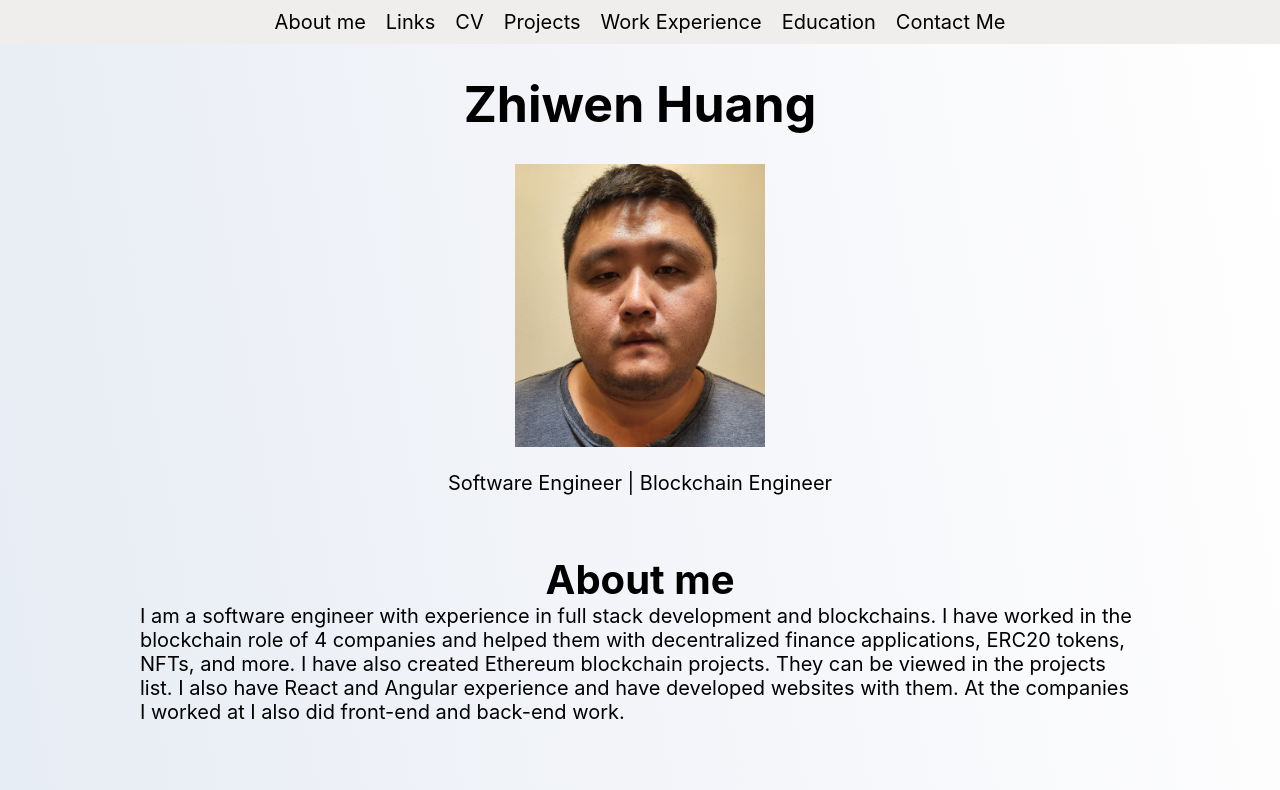
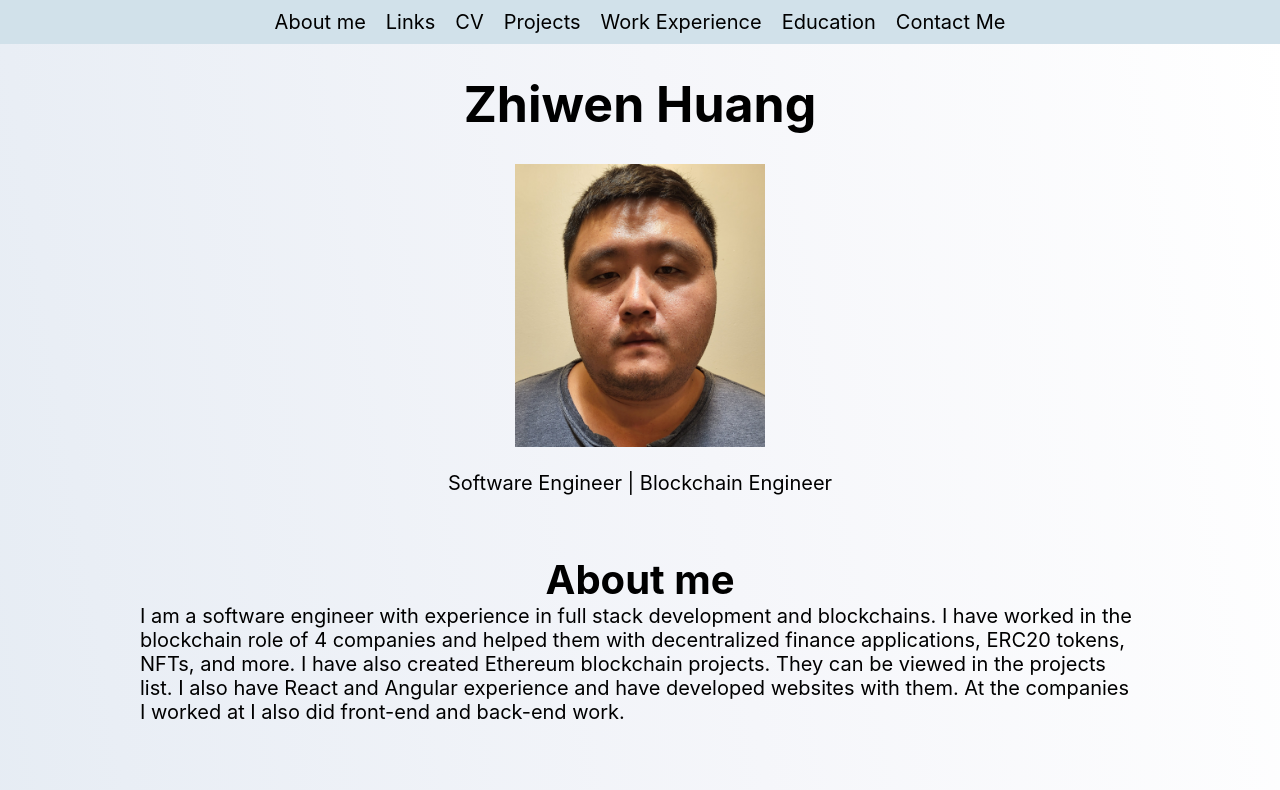
Before and after one commit to zhiwenh/personal-website, a React (Create React App) app in the folder client/: page / in a window 1280 px wide. Shown: the top 790 px of the page. Built offline with nearby package versions, Linux system fonts and the light colour scheme.

Commit message:
Updated nav bar color

```diff
--- a/client/src/App.css
+++ b/client/src/App.css
@@ -87,7 +87,7 @@ a, a:hover, a:visited, a:active {
   padding-top: 10px;
   padding-bottom: 10px;
   width: 100%;
-  background-color: #F0EDED;
+  background-color: #D1E1EA;
   overflow: hidden;
 }
 
```
